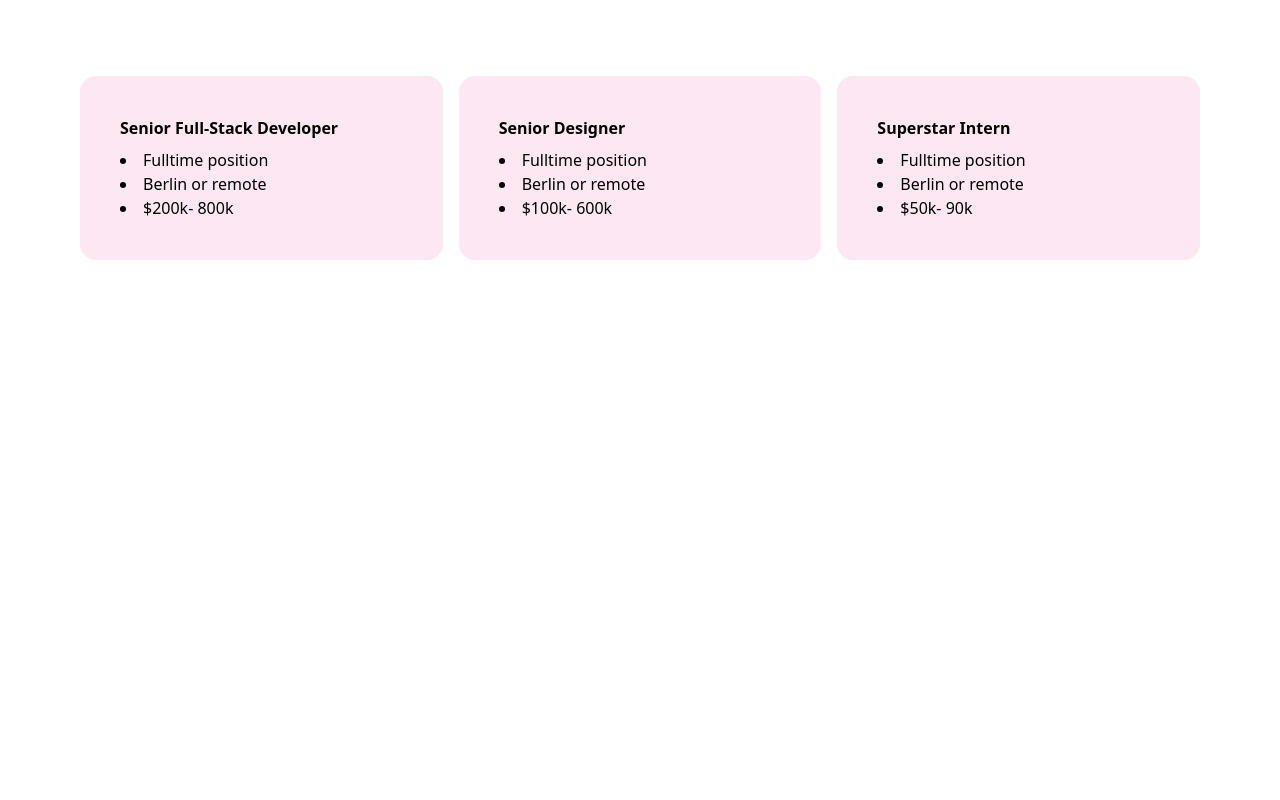
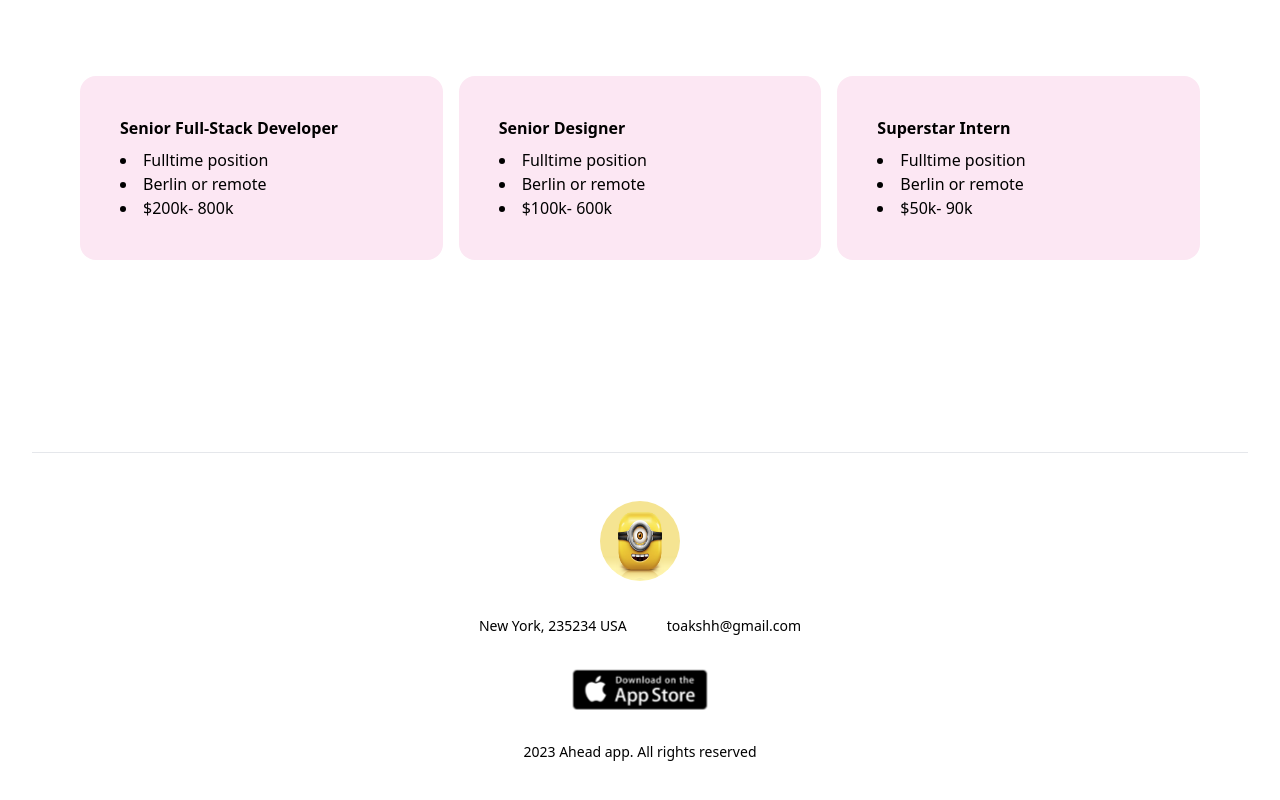
Before and after one commit to toakshh/densityEx, a React (Vite) app: page / in a window 1280 px wide. Shown: the part 6502-7302 px from the top of the page. Before the commit the page ends 6810 px from the top, so only its background shows below. Built offline with nearby package versions, Linux system fonts and the light colour scheme.

Commit message:
footer added

```diff
--- a/src/Pages/Body/Body.jsx
+++ b/src/Pages/Body/Body.jsx
@@ -1,6 +1,7 @@
 import Anonymous from "../../components/Anonymous/Anonymous"
 import Cards from "../../components/Cards/Cards"
 import Eqbeats from "../../components/EqBeats/Eqbeats"
+import Footer from "../../components/Footer/Footer"
 import Hero from "../../components/Hero/Hero"
 import Meet from "../../components/Meet/Meet"
 import Test from "../../components/Test/Test"
@@ -32,6 +33,7 @@ const Body = () => {
             <Test />
             <Work />
             <Vacancies />
+            <Footer />
         </main>
     )
 }
--- /dev/null
+++ b/src/components/Footer/Footer.jsx
@@ -0,0 +1,21 @@
+import logo from "../../assets/logo/logo.png"
+import Download from "../../assets/svg/Download_btn.svg"
+const Footer = () => {
+    return (
+        <>
+            <hr />
+            <div className="flex flex-col justify-center items-center my-12 gap-8">
+                <img
+                    src={logo}
+                    alt="Logo"
+                    className="h-20 w-20 rounded-full hover:scale-125 ease-in-out duration-500"
+                />
+                <p><span className="text-sm font-light mr-10">New York, 235234 USA</span><span className="text-sm font-light">toakshh@gmail.com</span></p>
+                <img src={Download} alt="download button" />
+                <p className="font-thin text-sm">2023 Ahead app. All rights reserved</p>
+            </div>
+        </>
+    )
+}
+
+export default Footer
--- a/src/components/Vacancies/Vacancies.jsx
+++ b/src/components/Vacancies/Vacancies.jsx
@@ -21,7 +21,7 @@ const cardJob = [{
 }]
 const Vacancies = () => {
     return (
-        <div>
+        <div className="mb-36">
             <h2 className="sm:text-5xl text-2xl font-semibold md:m-10 m-3">Open vacancies</h2>
             <div className="flex lg:flex-row flex-col justify-center items-center md:p-12 p-3 gap-4">
 
```
